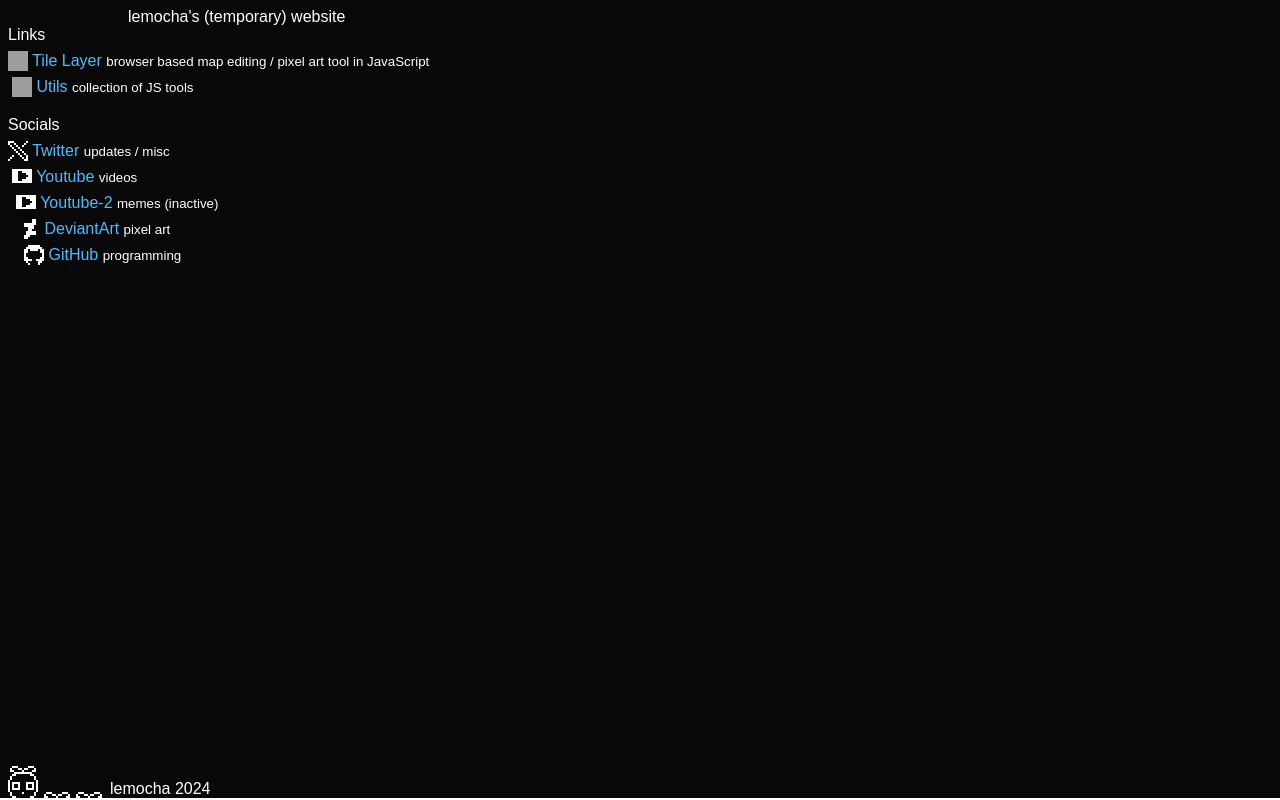
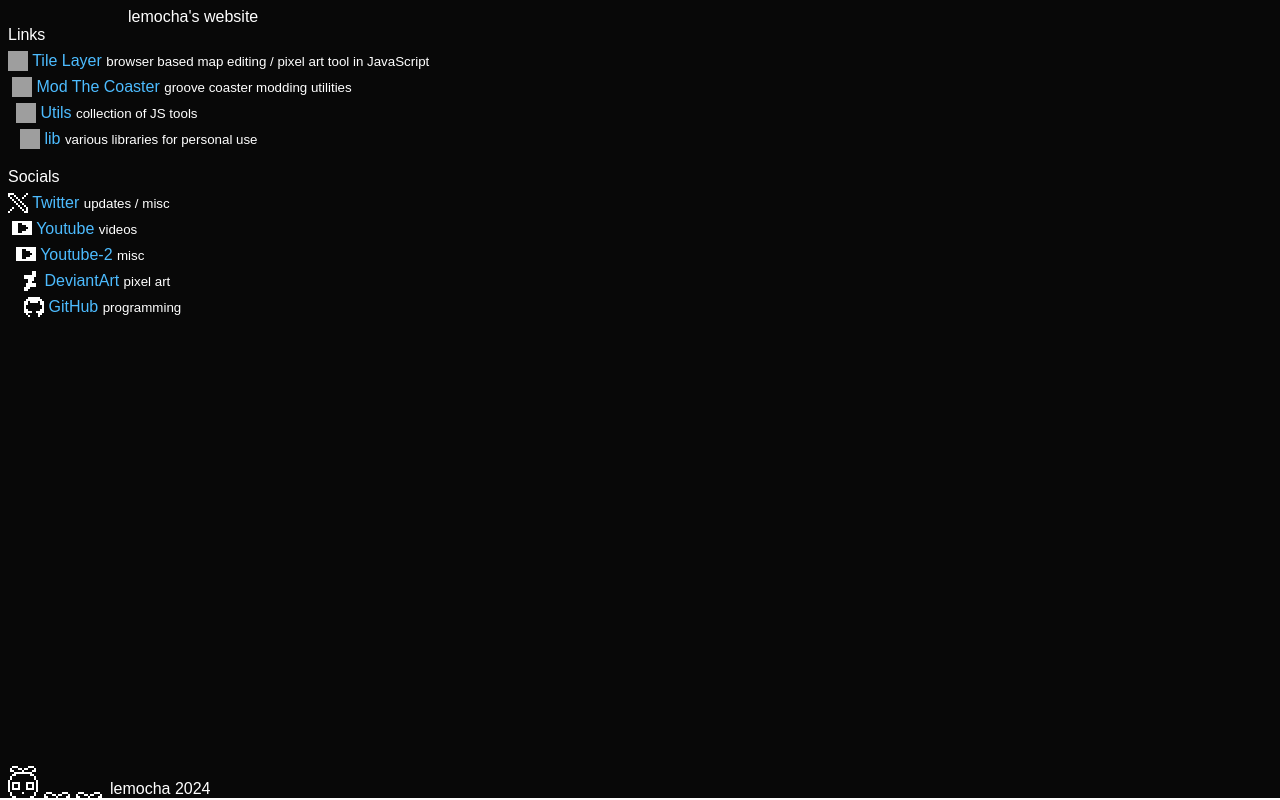
Before and after one commit to lemocha7/lemocha7.github.io, a plain HTML site: page index.html in a window 1280 px wide. Drawn offline with Linux system fonts and the light colour scheme; grey boxes are pictures that could not be loaded.

Commit message:
Add Mod The Coaster and Lib

```diff
--- a/index.html
+++ b/index.html
@@ -4,11 +4,11 @@
 	<link rel="stylesheet" href="style.css">
 	<link rel="shortcut icon" type="image/png" href="img/icon.png">
 	<meta charset="UTF-8">
-	<meta name="viewport" content="width=device-width,initial-scale=1.0">
+	<meta name="viewport" content="width=device-width,initial-scale=1">
 </head>
 
 <body>
-	<header style="margin-left: 120px">lemocha's (temporary) website</header>
+	<header style="margin-left: 120px">lemocha's website</header>
 
 	<header>Links</header>
 		<img src="https://tilelayerjs.github.io/TileLayer/img/icon.png">
@@ -16,9 +16,19 @@
 		<small>browser based map editing / pixel art tool in JavaScript</small>
 		<br>
 
-		<img style="margin-left: 4px" src="https://lemocha7.github.io/Util/icon.webp">
+		<img style="margin-left: 4px" src="https://lemocha7.github.io/Mod-The-Coaster/img/icon.webp">
+		<a href="https://lemocha7.github.io/Mod-The-Coaster/">Mod The Coaster</a>
+		<small>groove coaster modding utilities</small>
+		<br>
+
+		<img style="margin-left: 8px" src="https://lemocha7.github.io/Util/icon.webp">
 		<a href="https://lemocha7.github.io/Util/index.html">Utils</a>
 		<small>collection of JS tools</small>
+		<br>
+
+		<img style="margin-left: 12px" src="https://lemocha7.github.io/Util/clipboard.webp">
+		<a href="https://lemocha7.github.io/lib/">lib</a>
+		<small>various libraries for personal use</small>
 		<br>
 
 
@@ -35,7 +45,7 @@
 
 		<img style="margin-left: 8px" src="img/socials/youtube.webp">
 		<a title='"Speedy lemocha" on Youtube' href="https://www.youtube.com/channel/UC3QL6--FnmJ9G9LiWPwHAuA">Youtube-2</a>
-		<small>memes (inactive)</small>
+		<small>misc</small>
 		<br>
 
 		<img style="margin-left: 12px" src="img/socials/deviantart.webp">
```
